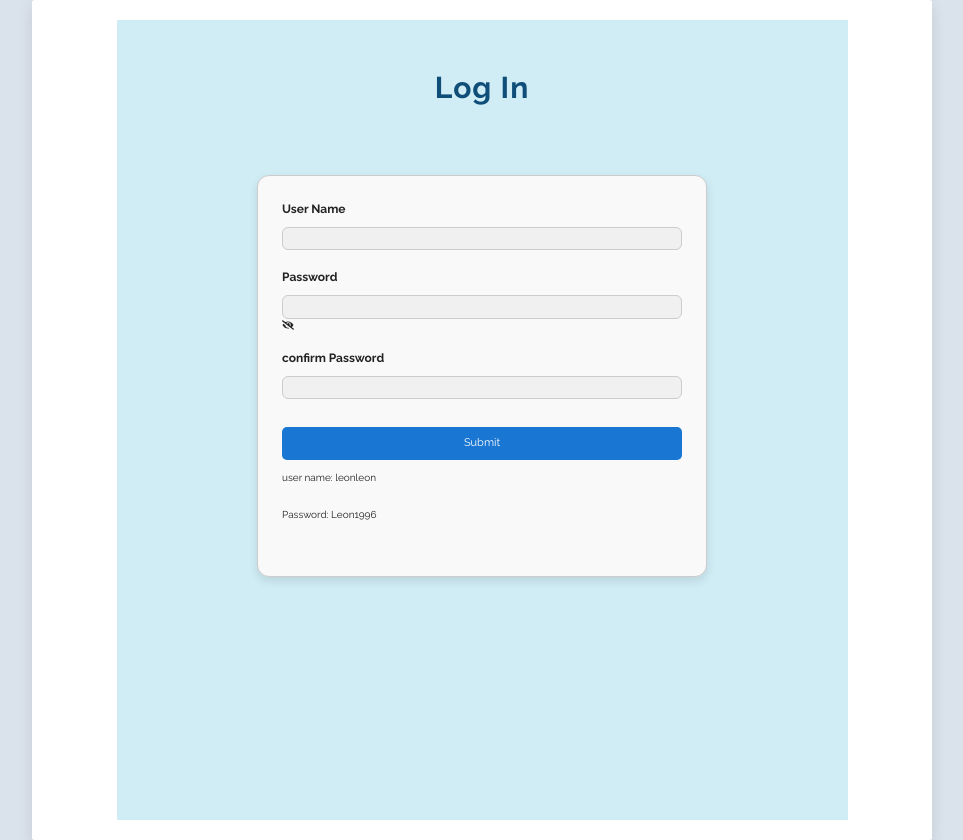
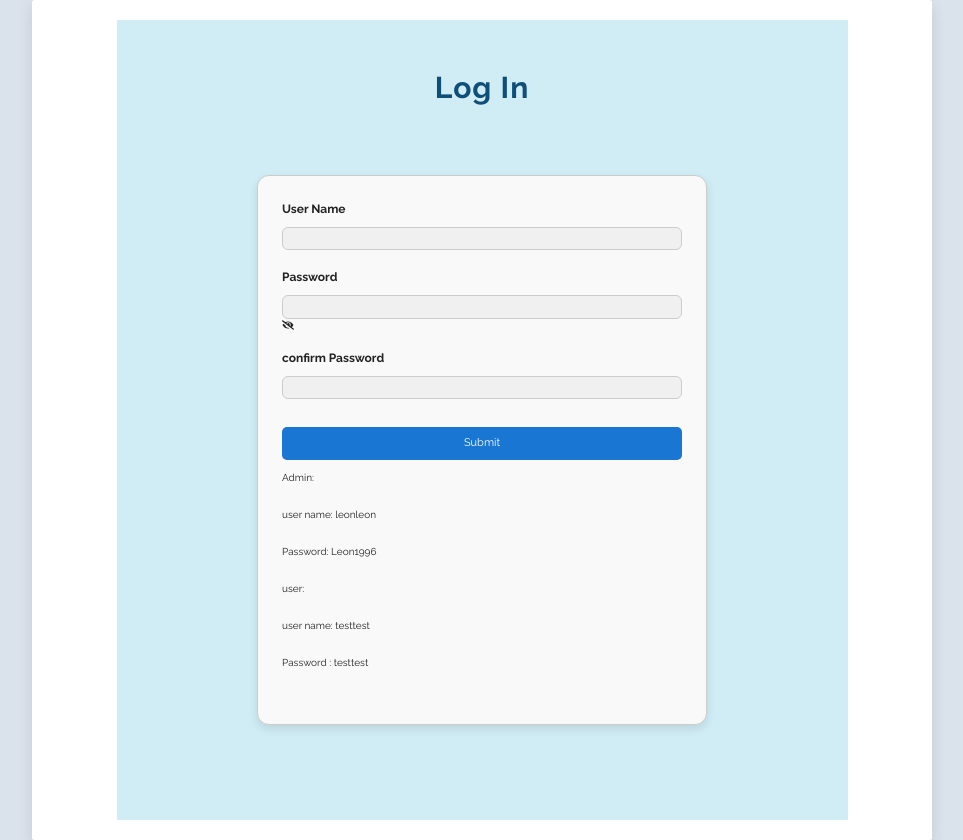
Before and after one commit to NeoZi12/PhonebookNL, a React (Vite) app: page / in a window 1280 px wide. Shown: the whole page, without its empty margins (158-1121 px from the left). Built offline with nearby package versions, Linux system fonts and the light colour scheme; no server answers.

Commit message:
adding admin and user routes

```diff
--- a/src/data/users.js
+++ b/src/data/users.js
@@ -1,5 +1,6 @@
 export const users = [
   { userName: "leonleon", password: "Leon1996", rule: "admin" },
-  { userName: "admin", password: "1234", rule: "admin" },
-  { userName: "neoneo", password: "neoneo", rule: "user" },
+  { userName: "testtest", password: "testtest", rule: "user" },
+  { userName: "admin", password: "1234", rule: "user" },
+  { userName: "neoneo", password: "neoneo", rule: "admin" },
 ];
--- a/src/pages/login/Login.jsx
+++ b/src/pages/login/Login.jsx
@@ -111,8 +111,12 @@ export default function Login(props) {
               <button type="submit" onClick={() => handleSubmit()}>
                 Submit
               </button>
+              <p>Admin:</p>
               <p>user name: leonleon</p>
               <p>Password: Leon1996</p>
+              <p>user:</p>
+              <p>user name: testtest</p>
+              <p>Password : testtest</p>
             </div>
           </div>
         </form>
```
